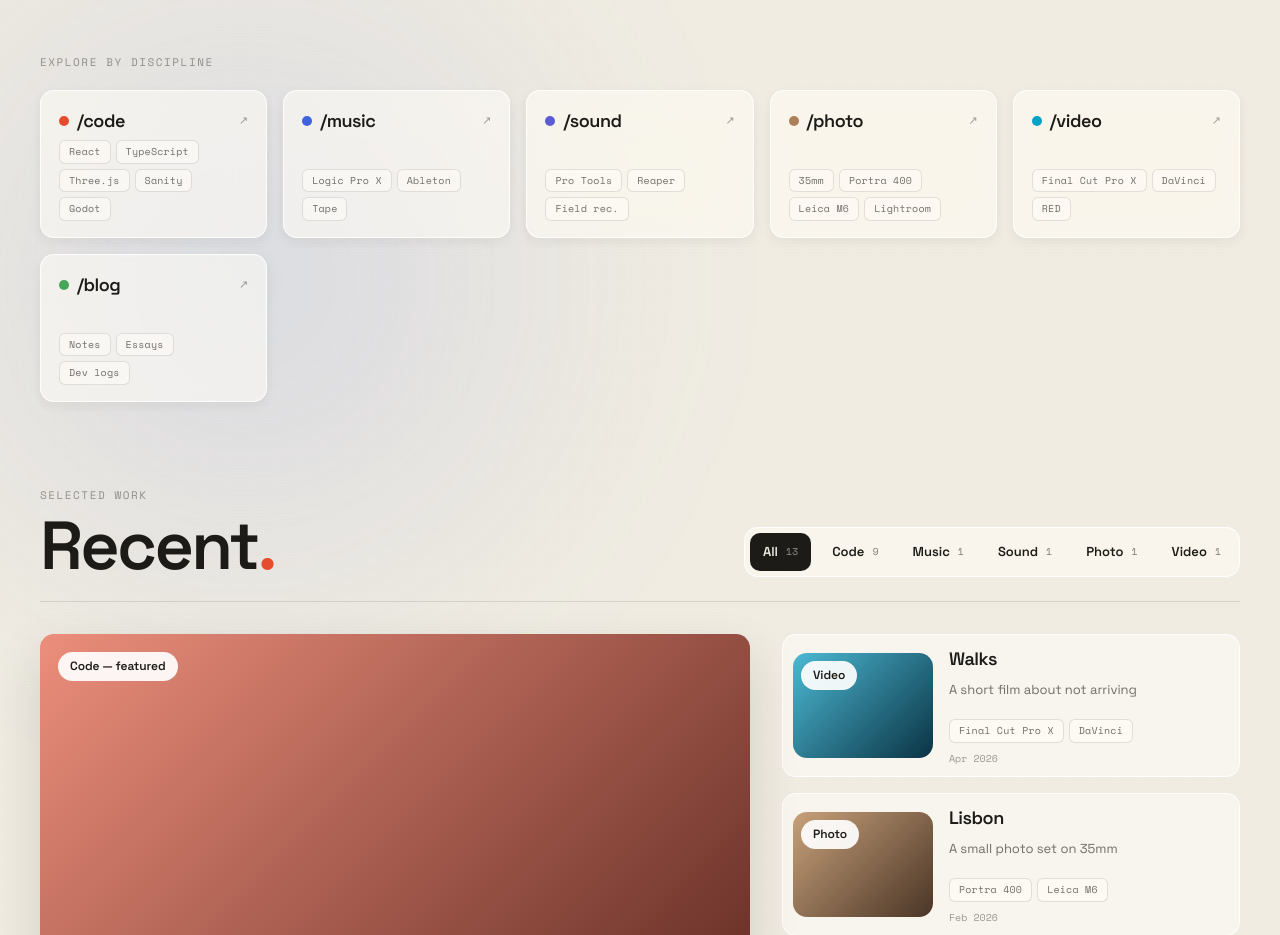
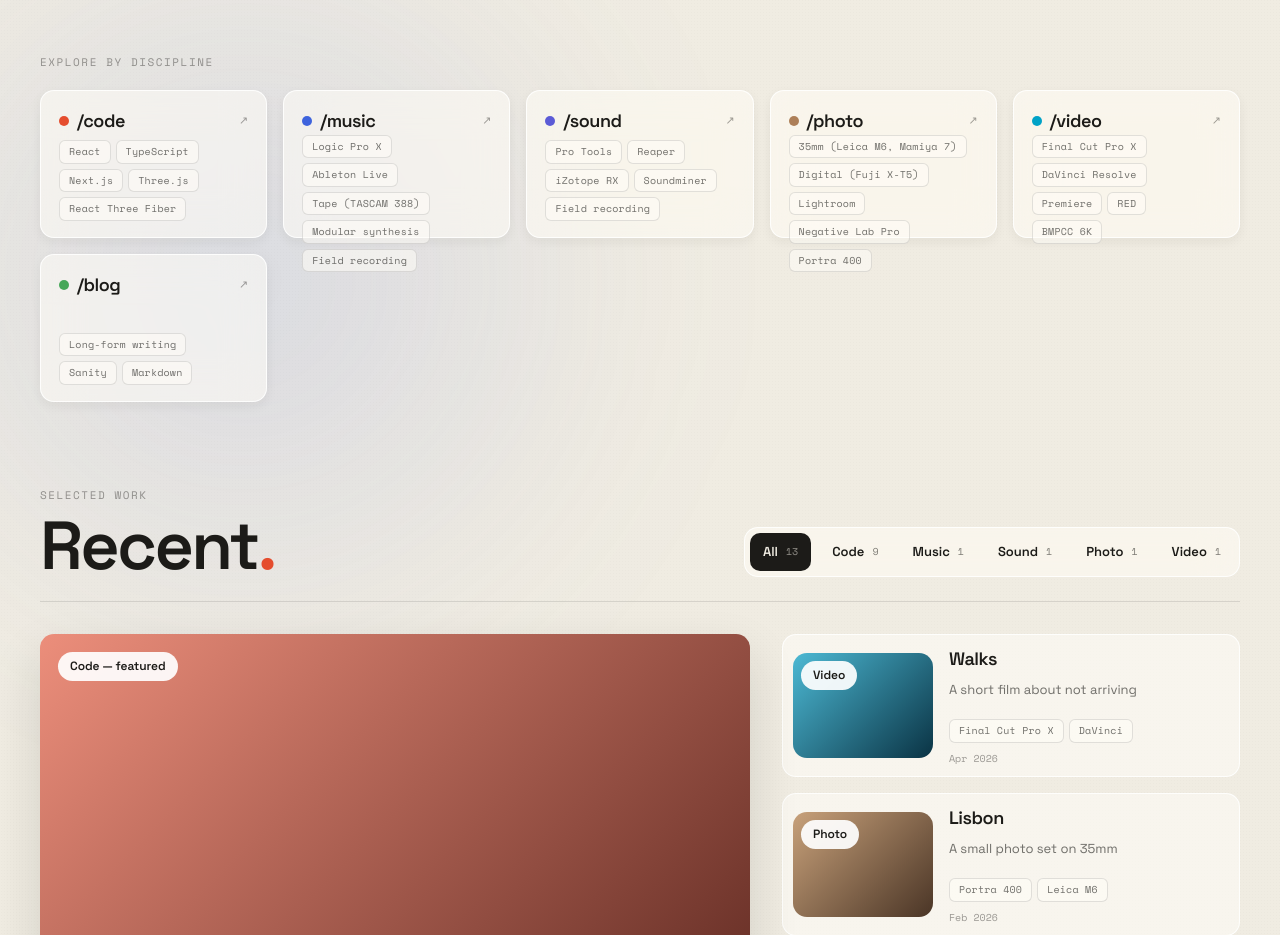
Before and after one commit to tmhnsly/portfolio, a Next.js app: page / in a window 1280 px wide. Shown: the part 880-1815 px from the top of the page. Built offline with nearby package versions, Linux system fonts and the light colour scheme.

Commit message:
refactor(data): single toolsByDiscipline source for scroller/sections/skills
Co-Authored-By: Claude Sonnet 4.6 <noreply@anthropic.com>

```diff
--- a/src/components/home/DisciplineScroller/DisciplineScroller.tsx
+++ b/src/components/home/DisciplineScroller/DisciplineScroller.tsx
@@ -1,19 +1,10 @@
 import Link from 'next/link';
 import { DISCIPLINE_ORDER, DISCIPLINES } from '@/lib/disciplines';
-import type { Discipline } from '@/types';
+import { toolsByDiscipline } from '@/data';
 import { Eyebrow } from '@/components/ui/Eyebrow';
 import { TechChip } from '@/components/ui/TechChip';
 import { GlassCard } from '@/components/ui/GlassCard';
 import styles from './DisciplineScroller.module.scss';
-
-const TOOLS: Record<Discipline, string[]> = {
-  code: ['React', 'TypeScript', 'Three.js', 'Sanity', 'Godot'],
-  music: ['Logic Pro X', 'Ableton', 'Tape'],
-  sound: ['Pro Tools', 'Reaper', 'Field rec.'],
-  photo: ['35mm', 'Portra 400', 'Leica M6', 'Lightroom'],
-  video: ['Final Cut Pro X', 'DaVinci', 'RED'],
-  blog: ['Notes', 'Essays', 'Dev logs'],
-};
 
 export function DisciplineScroller() {
   return (
@@ -33,7 +24,7 @@ export function DisciplineScroller() {
                   <span className={styles.arrow} aria-hidden>↗</span>
                 </div>
                 <div className={styles.tools}>
-                  {TOOLS[slug].map((t) => <TechChip key={t} label={t} />)}
+                  {toolsByDiscipline[slug].slice(0, 5).map((t) => <TechChip key={t} label={t} />)}
                 </div>
               </GlassCard>
             </Link>
--- a/src/data/index.ts
+++ b/src/data/index.ts
@@ -2,3 +2,4 @@ export { SITE } from './site';
 export { TIMELINE } from './timeline';
 export { SKILLS } from './skills';
 export { SECTIONS } from './sections';
+export { toolsByDiscipline } from './tools';
--- a/src/data/sections.ts
+++ b/src/data/sections.ts
@@ -1,28 +1,29 @@
 import type { Discipline } from '@/types';
+import { toolsByDiscipline } from './tools';
 
 export const SECTIONS: Record<Discipline, { intro: string; tools: string[] }> = {
   code: {
     intro: 'Production frontend, generative builds and the occasional creative experiment. Things I make on the web.',
-    tools: ['React', 'TypeScript', 'Next.js', 'Three.js', 'R3F', 'WebGL', 'GLSL', 'Tailwind', 'Sanity', 'Node.js', 'React Native', 'Godot', 'GDScript'],
+    tools: toolsByDiscipline.code,
   },
   music: {
     intro: 'Ambient recordings, tape experiments and the occasional synthesiser piece.',
-    tools: ['Logic Pro X', 'Ableton Live', 'Tape (TASCAM 388)', 'Modular synthesis'],
+    tools: toolsByDiscipline.music,
   },
   sound: {
     intro: 'Field recordings, SFX libraries, and sound for screen.',
-    tools: ['Pro Tools', 'Reaper', 'iZotope RX', 'Field recording'],
+    tools: toolsByDiscipline.sound,
   },
   photo: {
     intro: 'Mostly 35mm. Mostly not trying too hard.',
-    tools: ['35mm (Leica M6, Mamiya 7)', 'Portra 400', 'HP5+', 'Lightroom'],
+    tools: toolsByDiscipline.photo,
   },
   video: {
     intro: 'Short films, experiments and things that needed to move.',
-    tools: ['Final Cut Pro X', 'DaVinci Resolve', 'RED', 'BMPCC 6K'],
+    tools: toolsByDiscipline.video,
   },
   blog: {
     intro: 'Notes, essays and dev logs. Mostly about whatever I\'m currently chewing on — usually code, sometimes sound, occasionally a book.',
-    tools: ['Long-form writing', 'Sanity', 'Markdown'],
+    tools: toolsByDiscipline.blog,
   },
 };
--- a/src/data/skills.ts
+++ b/src/data/skills.ts
@@ -1,29 +1,8 @@
 import { z } from 'zod';
 import { skillGroupSchema } from '@/lib/schemas';
+import { DISCIPLINE_ORDER } from '@/lib/disciplines';
+import { toolsByDiscipline } from './tools';
 
-export const SKILLS = z.array(skillGroupSchema).parse([
-  {
-    discipline: 'code',
-    tools: ['React', 'TypeScript', 'Next.js', 'Three.js', 'React Three Fiber', 'WebGL', 'GLSL', 'Node.js', 'Sanity', 'Storybook', 'Tailwind', 'Vite', 'Godot', 'React Native', 'Expo'],
-  },
-  {
-    discipline: 'music',
-    tools: ['Logic Pro X', 'Ableton Live', 'Tape (TASCAM 388)', 'Modular synthesis', 'Field recording'],
-  },
-  {
-    discipline: 'sound',
-    tools: ['Pro Tools', 'Reaper', 'iZotope RX', 'Soundminer', 'Field recording'],
-  },
-  {
-    discipline: 'photo',
-    tools: ['35mm (Leica M6, Mamiya 7)', 'Digital (Fuji X-T5)', 'Lightroom', 'Negative Lab Pro', 'Portra 400', 'HP5+'],
-  },
-  {
-    discipline: 'video',
-    tools: ['Final Cut Pro X', 'DaVinci Resolve', 'Premiere', 'RED', 'BMPCC 6K'],
-  },
-  {
-    discipline: 'blog',
-    tools: ['Long-form writing', 'Sanity', 'Markdown'],
-  },
-]);
+export const SKILLS = z.array(skillGroupSchema).parse(
+  DISCIPLINE_ORDER.map((discipline) => ({ discipline, tools: toolsByDiscipline[discipline] }))
+);
--- /dev/null
+++ b/src/data/tools.ts
@@ -0,0 +1,12 @@
+import type { Discipline } from '@/types';
+
+// Single source of truth for each discipline's tools.
+// Seeded from the richest existing list (previously in skills.ts).
+export const toolsByDiscipline: Record<Discipline, string[]> = {
+  code:  ['React', 'TypeScript', 'Next.js', 'Three.js', 'React Three Fiber', 'WebGL', 'GLSL', 'Node.js', 'Sanity', 'Storybook', 'Tailwind', 'Vite', 'Godot', 'React Native', 'Expo'],
+  music: ['Logic Pro X', 'Ableton Live', 'Tape (TASCAM 388)', 'Modular synthesis', 'Field recording'],
+  sound: ['Pro Tools', 'Reaper', 'iZotope RX', 'Soundminer', 'Field recording'],
+  photo: ['35mm (Leica M6, Mamiya 7)', 'Digital (Fuji X-T5)', 'Lightroom', 'Negative Lab Pro', 'Portra 400', 'HP5+'],
+  video: ['Final Cut Pro X', 'DaVinci Resolve', 'Premiere', 'RED', 'BMPCC 6K'],
+  blog:  ['Long-form writing', 'Sanity', 'Markdown'],
+};
```
